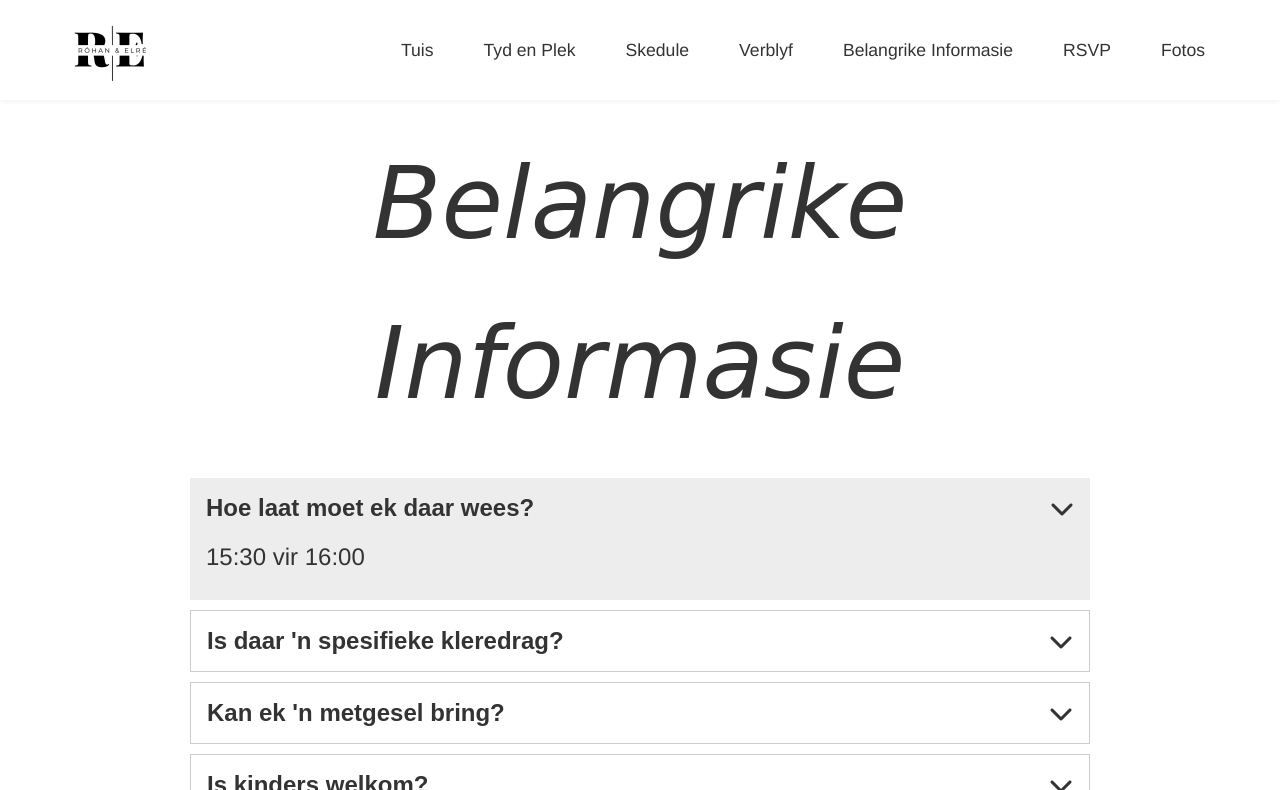
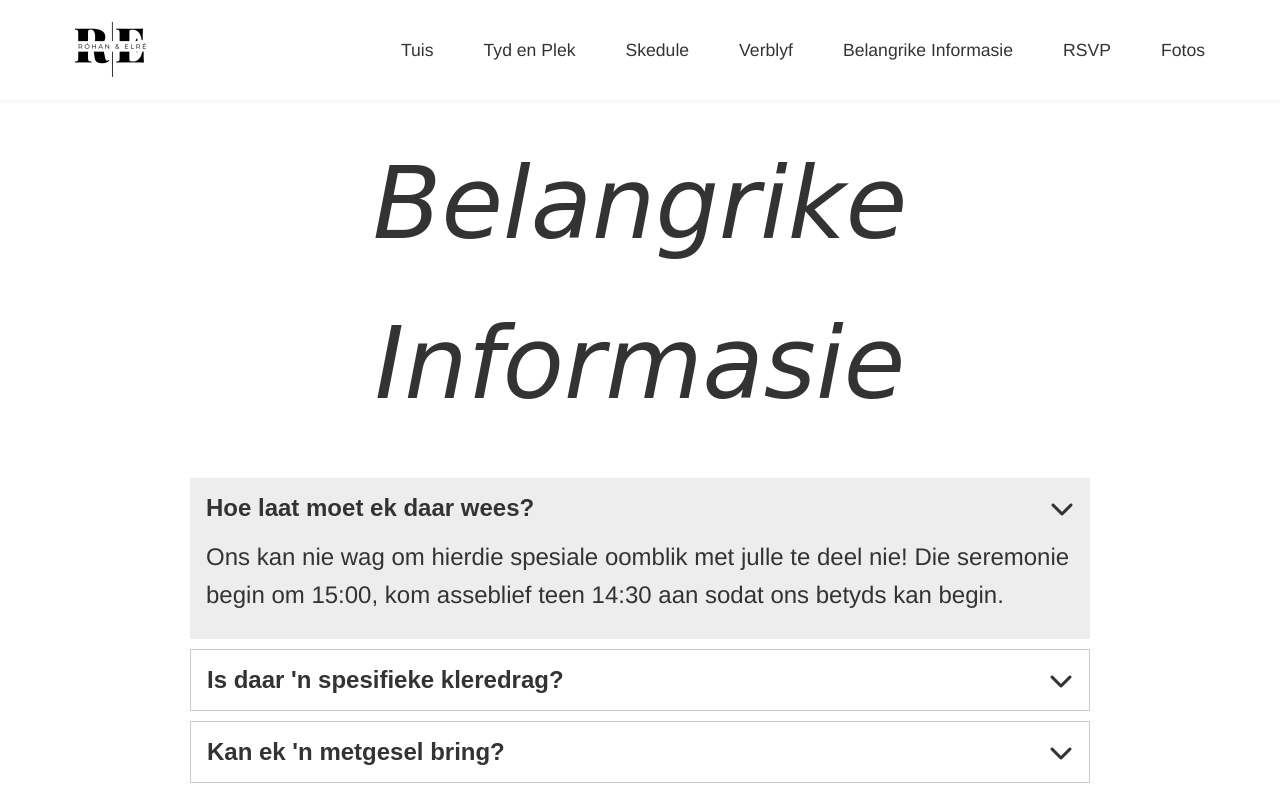
Before and after one commit to GitSpecro/wedding-site, a plain HTML site: page info.html in a window 1280 px wide. Both pictures are taken after a click on the button "Hoe laat moet ek daar wees?". Shown: the top 790 px of the page. Drawn offline with Linux system fonts and the light colour scheme; a web font is replaced by a local one.

Commit message:
Add info to important info page

```diff
--- a/info.html
+++ b/info.html
@@ -10,7 +10,7 @@
 <body>
     <!-- Navigation Bar -->
     <nav id="navbar">
-        <img id="logo" src="images/logo.png" alt="Rohan en Elre">
+        <a href="index.html"><img id="logo" src="images/logo.png" alt="Rohan en Elre"></a>
         <div id="menu-btn" class="fas fa-bars"></div>
         <ul id="nav-links">
             <li><a href="index.html">Tuis</a></li>
@@ -33,7 +33,7 @@
                 </button>
                 <div class="pannel">
                     <p>
-                        15:30 vir 16:00
+                        Ons kan nie wag om hierdie spesiale oomblik met julle te deel nie! Die seremonie begin om 15:00, kom asseblief teen 14:30 aan sodat ons betyds kan begin.
                     </p>
                 </div>
             </div>
@@ -45,7 +45,7 @@
                 </button>
                 <div class="pannel">
                     <p>
-                        15:30 vir 16:00
+                        Ons droom van ’n elegante en tydlose atmosfeer, daarom vra ons vriendelik dat al ons gaste in swart geklee kom. Julle stylvolle teenwoordigheid beteken vir ons baie!
                     </p>
                 </div>
             </div>
@@ -57,7 +57,7 @@
                 </button>
                 <div class="pannel">
                     <p>
-                        15:30 vir 16:00
+                        Ons hou ons gastelys klein en persoonlik. As net jou naam op die uitnodiging is, beteken dit jy is ons eregas. Jy is welkom om iemand saam te bring, maar hul koste sal asseblief self gedra moet word. Dankie vir jou begrip en vir deel wees van ons spesiale dag!
                     </p>
                 </div>
             </div>
@@ -69,7 +69,7 @@
                 </button>
                 <div class="pannel">
                     <p>
-                        15:30 vir 16:00
+                        Ons spesiale dag is bedoel vir ons naaste familie en vriende, kinders is net genooi waar spesifiek genoem is. Dankie vir julle respek en begrip.
                     </p>
                 </div>
             </div>
@@ -81,31 +81,19 @@
                 </button>
                 <div class="pannel">
                     <p>
-                        15:30 vir 16:00
+                        'n Kontant- en kaartkroeg sal vir julle gerief beskikbaar wees tydens die onthaal.
                     </p>
                 </div>
             </div>
 
             <div class="info">
                 <button class="accordion">
-                    Watse tipe kroeg sal beskikbaar wees?
+                    Wittebroodfonds.
                     <i class="fa-solid fa-chevron-down"></i>
                 </button>
                 <div class="pannel">
                     <p>
-                        15:30 vir 16:00
-                    </p>
-                </div>
-            </div>
-
-            <div class="info">
-                <button class="accordion">
-                    Wittebroodfonds?
-                    <i class="fa-solid fa-chevron-down"></i>
-                </button>
-                <div class="pannel">
-                    <p>
-                        15:30 vir 16:00
+                        Ons is bevoorreg om reeds alles te hê wat ons nodig het in ons huisie. In plaas van ’n tradisionele geskenk, kan ’n bydrae tot ons wittebroodfonds ’n groot hulp wees om ’n droomreis te verwesenlik.
                     </p>
                 </div>
             </div>
```
Also changed, not shown: gallery.html (+1 -1 lines), index.html (+3 -3 lines), schedule.html (+1 -1 lines), time-location.html (+1 -1 lines).
